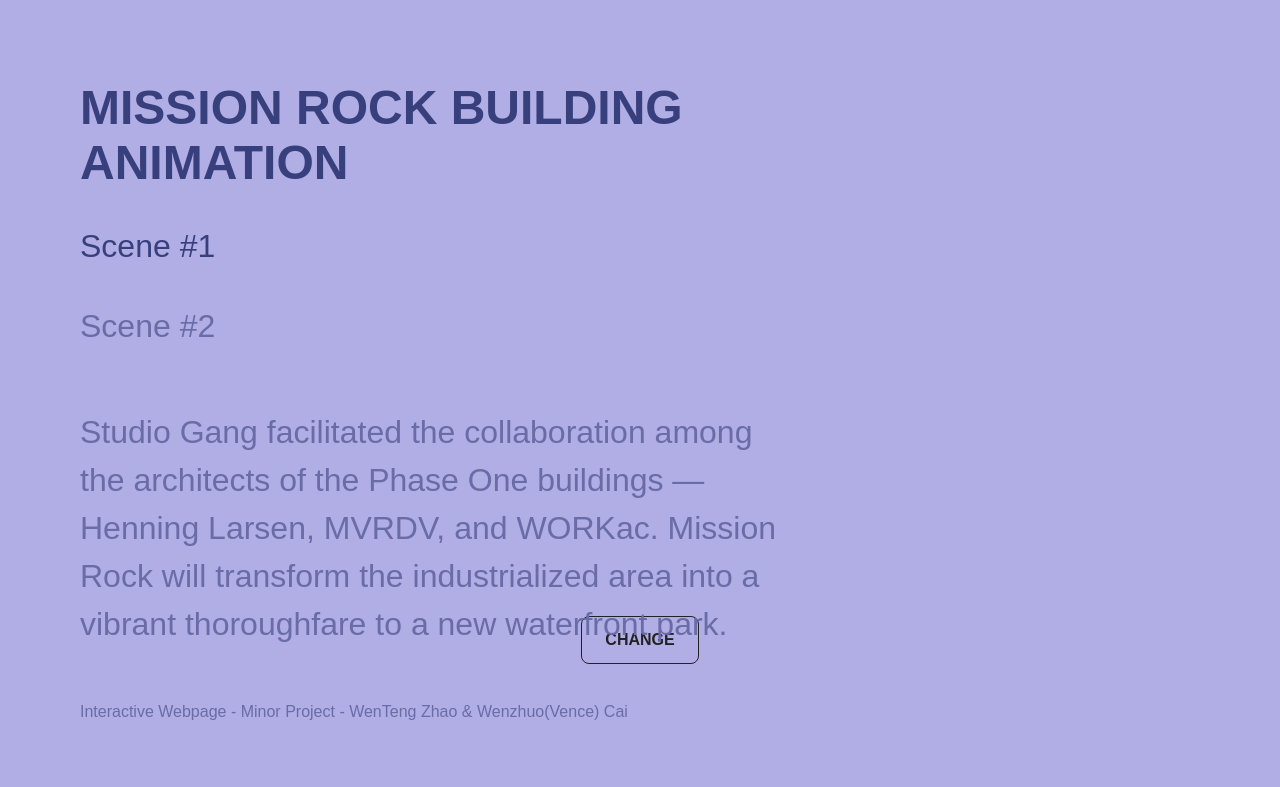
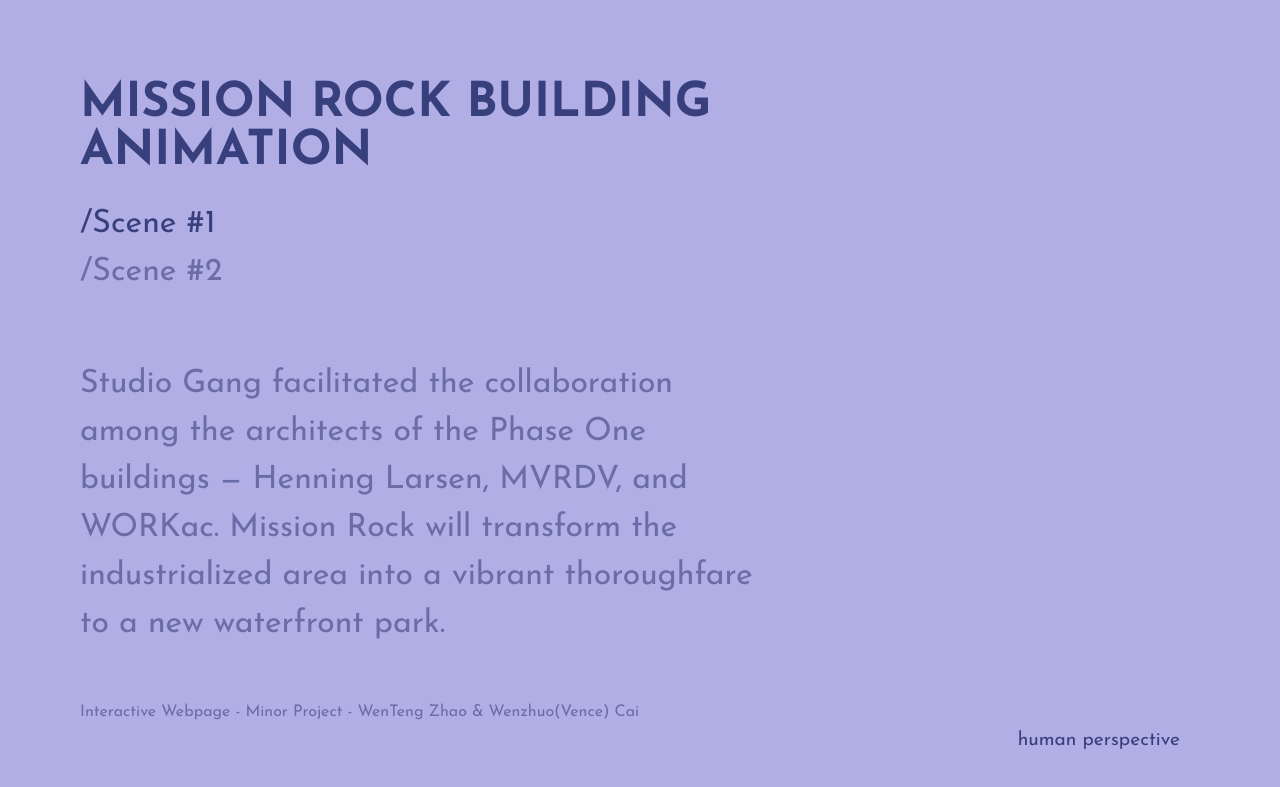
Before and after one commit to KennethKcai/3Dwebpage-demo-minor-project, a website: page index.html in a window 1280 px wide. Drawn offline with Linux system fonts and the light colour scheme.

Commit message:
add a button human perspective

```diff
--- a/index.html
+++ b/index.html
@@ -4,21 +4,24 @@
     <meta charset="UTF-8" />
     <meta name="viewport" content="width=device-width, initial-scale=1.0" />
     <link rel="stylesheet" href="./src/styles.css" />
+    <link rel="preconnect" href="https://fonts.googleapis.com">
+    <link rel="preconnect" href="https://fonts.gstatic.com" crossorigin>
+    <link href="https://fonts.googleapis.com/css2?family=Josefin+Sans:ital,wght@0,100..700;1,100..700&display=swap" rel="stylesheet">
     <style>.logo{position:absolute;bottom:16px;right:16px;width:32px;height:32px;z-index:2;background-image:url(https://app.spline.design/_assets/_icons/icon_favicon32x32.png);background-size:cover;}.logo:hover{opacity:0.8;}</style>
   </head>
   <body>
     <section id="text">
       <h1>Mission Rock Building Animation</h1>
       <div class="scene">
-        <p id="scene1">Scene #1</p>
-        <p id="secne2">Scene #2</p>
+        <p id="scene1">/Scene #1</p>
+        <p id="scene2">/Scene #2</p>
       </div>
       <p id="paragraph">Studio Gang facilitated the collaboration among the architects of the Phase One buildings — Henning Larsen, MVRDV, and WORKac. Mission Rock will transform the industrialized area into a vibrant thoroughfare to a new waterfront park.</p>
       <p id="copyright">Interactive Webpage - Minor Project - WenTeng Zhao & Wenzhuo(Vence) Cai</p>
     </section>
 
-    <div class="button-container">
-      <button id="transform-button">CHANGE</button>
+    <div class="perspective">
+      <div id="perspective-button">human perspective</div>
     </div>
 
     <canvas id="canvas3d"></canvas>
--- a/src/main.js
+++ b/src/main.js
@@ -10,8 +10,6 @@
 spline
 	.load('https://prod.spline.design/nTUzA-m9C6a22uwY/scene.splinecode')
 	.then(() => {
-		const obj = spline.findObjectByName('Rectangle 3');
-		console.log(obj); // Spline Object => { name: 'Cube', id: '7AF5EBC0-09BB-4720-B045-F478F8053AA4', position: {}, ... }
 
 		//console log all objects and events
 		const allObjects = spline.getAllObjects();
@@ -21,17 +19,17 @@
 		console.log('all events:', splineEvents);
 
 
-		//rotate button
-		const rotateButton = document.getElementById('transform-button');
-		rotateButton.addEventListener('click', function() {
-			if (eventToggled){
-				spline.emitEvent('mouseDown', '1');
-				eventToggled = false;
-			}else{
-				spline.emitEventReverse('mouseDown', 'Rectangle 3');
-				eventToggled = true;
-			}
+		//human perspective button
+		const perspectiveButton = document.getElementById('perspective-button');
+		perspectiveButton.addEventListener('click', function() {
+  		if (eventToggled) {
+    		spline.emitEvent('mouseDown', 'Cube 3');
+    		eventToggled = false;
+  		} else {
 
+    		spline.emitEventReverse('mouseDown', 'Cube 3');
+    		eventToggled = true;
+  		}
 		});
 
 	});
--- a/src/styles.css
+++ b/src/styles.css
@@ -6,47 +6,10 @@
 body {
   height: 100%;
 	overflow: hidden;
-  font-family: 'Arial', sans-serif;
+  font-family: "Josefin Sans", sans-serif;
 }
 canvas {
   display: block;
-}
-
-.button-container {
-  display: flex;
-  justify-content: center;
-  align-items: center;
-  position: absolute;
-  top: 80%;
-  left: 50%;
-  transform: translate(-50%, -50%);
-  width: 100px;
-  height: 100px;
-}
-
-
-#transform-button {
-  display: flex;
-  bottom: 200px;
-  justify-content: center;
-  align-items: center;
-  outline: none;
-  cursor: pointer;
-  font-size: 16px;
-  line-height: 20px;
-  font-weight: 600;
-  border-radius: 8px;
-  padding: 13px 23px;
-  border: 1px solid #222222;
-  transition: box-shadow 0.2s, transform 0.1s ease;
-  background-color: transparent;
-  color: #222222;
-}
-
-#transform-button:hover {
-  border-color: #000000;
-  border: 2px solid #000000;
-
 }
 
 #canvas3d{
@@ -92,8 +55,25 @@
 
 .scene{
   color: #696CA7;
+
 }
 
 #scene1{
   color: #383F7D;
+  margin: 0;
+  padding: 0;
 }
+
+#scene2{
+  margin: 0;
+  padding: 0;
+}
+
+.perspective{
+  position: fixed;
+  right: 100px;
+  bottom: 50px;
+  z-index: 20;
+  color: #383F7D;
+  font-size: 1.2em;
+}
```
